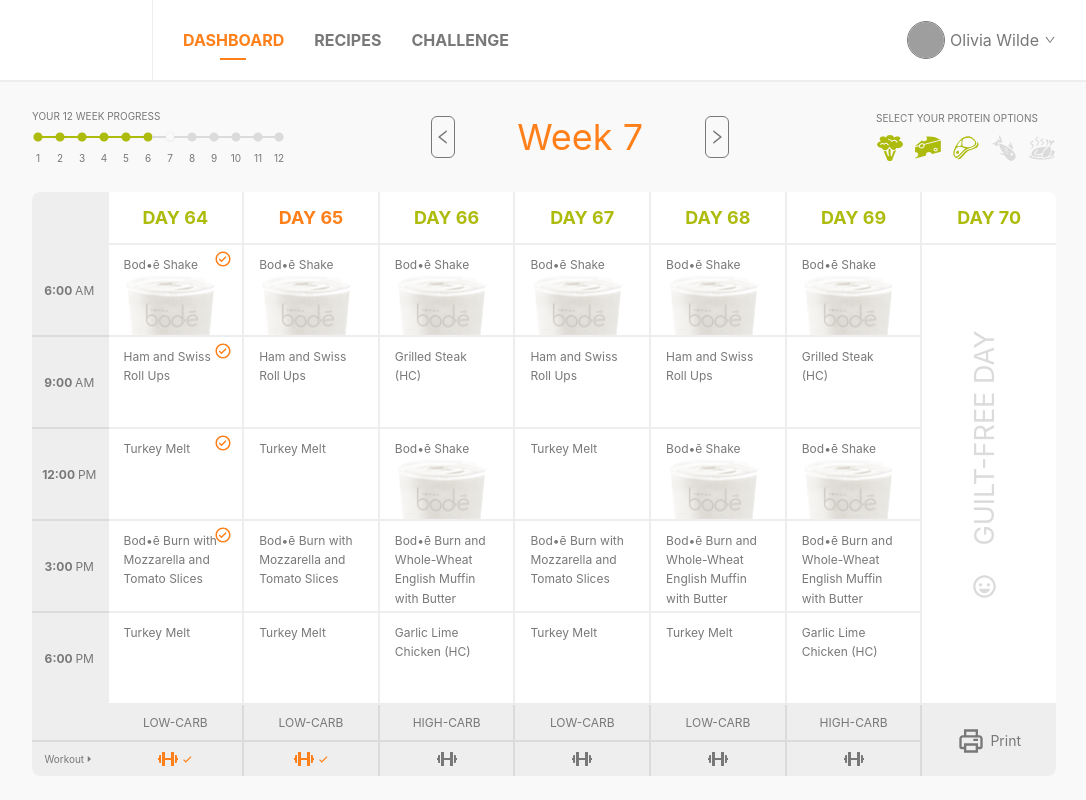
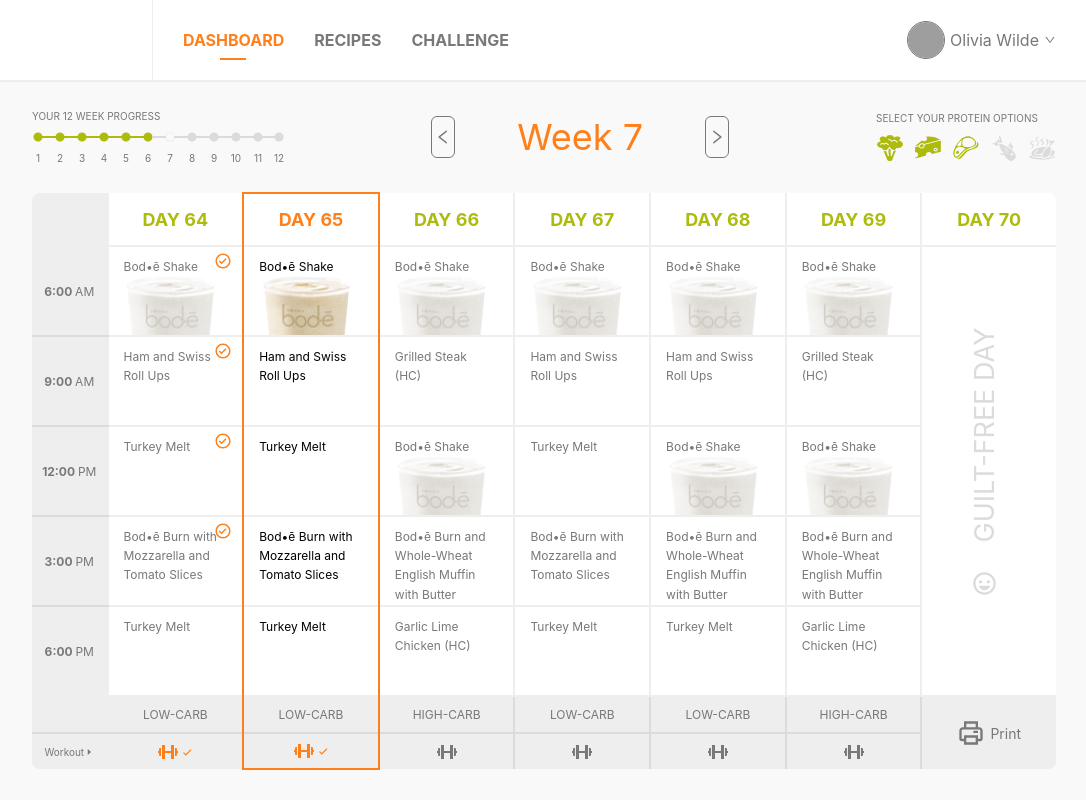
Before and after one commit to konrad-roguszewski/jfd-recruitment-task, a React (Create React App) app: page / in a window 1280 px wide. Shown: the top 800 px of the page, without its empty margins (96-1182 px from the left). Built offline with nearby package versions, Linux system fonts and the light colour scheme; grey boxes are pictures that could not be loaded.

Commit message:
feat: Added current day border to MealPlan

```diff
--- a/src/components/MealPlan.tsx
+++ b/src/components/MealPlan.tsx
@@ -14,7 +14,7 @@
   display: flex;
   flex-direction: column;
   justify-content: space-between;
-  height: 80px;
+  height: 78px;
   width: 95px;
   position: relative;
   img {
@@ -27,6 +27,9 @@
     align-items: center;
     white-space: initial;
     line-height: 1.6;
+    &.currentDay {
+      color: ${props => props.theme.black};
+    }
     svg {
       position: absolute;
       left: 90px;
@@ -45,10 +48,10 @@
   border-collapse: collapse;
   min-width: 100%;
   border-radius: 8px;
-  background: ${props => props.theme.white};
   color: ${props => props.theme.graphite};
   th,
   td {
+    background: ${props => props.theme.white};
     padding: 15px;
     overflow: hidden;
     text-overflow: ellipsis;
@@ -60,27 +63,44 @@
     font-weight: bold;
     border: 2px solid ${props => props.theme.mediumGray};
     border-top: 0;
+    border-bottom: 0;
     text-transform: uppercase;
     color: ${props => props.theme.green};
     font-size: 18px;
     text-align: center;
-    &.active {
+    &.currentDay {
       color: ${props => props.theme.orange};
+      border-color: ${props => props.theme.orange};
+      border-width: 0 2px;
+      border-top: 2px solid;
     }
   }
   th:last-child,
   th:first-child {
     border: 0;
+    & + th {
+      border-right: 0;
+      border-bottom: 0;
+    }
   }
   th:first-child {
     background: ${props => props.theme.mediumGray};
     border-radius: 8px 0 0 0;
+  }
+  th:last-child {
+    border-radius: 0 8px 0 0;
   }
   td {
     padding-top: 10px;
     padding-bottom: 0px;
     font-size: 12px;
     border: 2px solid ${props => props.theme.mediumGray};
+    &.currentDay {
+      border-color: ${props => props.theme.orange};
+      border-width: 0 2px;
+      border-top: 2px solid ${props => props.theme.mediumGray};
+      border-right: 2px solid ${props => props.theme.orange};
+    }
   }
   td:last-child {
     border-right: 0;
@@ -95,6 +115,10 @@
     padding: 0;
     span {
       font-weight: bold;
+    }
+    & + td {
+      border-right: 0;
+      border-bottom: 0;
     }
   }
 `;
@@ -124,7 +148,12 @@
     background: ${props => props.theme.mediumGray};
     text-align: center;
     border: 2px solid ${props => props.theme.darkGray};
+    border-top: 2px solid ${props => props.theme.mediumGray};
     padding: 10px 0;
+    border-right: 0;
+    &.currentDay {
+      border-top: 2px solid ${props => props.theme.mediumGray};
+    }
   }
   td:first-child {
     border-right: 2px solid ${props => props.theme.mediumGray};
@@ -155,6 +184,11 @@
     border-bottom: 0;
     padding: 5px 10px;
     text-align: center;
+    border-right: 0;
+    &.currentDay {
+      border-bottom: 2px solid ${props => props.theme.orange};
+      border-top: 2px solid ${props => props.theme.darkGray};
+    }
     div {
       display: flex;
       justify-content: center;
@@ -202,8 +236,18 @@
   isMealDone: boolean;
 }
 
-export const MealPlan = () => {
+interface ControlPanelProps {
+  currentWeek: number;
+  setCurrentWeek: any;
+}
+
+export const MealPlan = ({
+  currentWeek,
+  setCurrentWeek
+}: ControlPanelProps) => {
   const [data, setData] = useState<UserMealPlan[]>([]);
+  // eslint-disable-next-line @typescript-eslint/no-unused-vars
+  const [currentDay, setCurrentDay] = useState(2);
 
   useEffect(() => loadData(), []);
 
@@ -218,7 +262,7 @@
           <tr>
             <th></th>
             <th>Day 64</th>
-            <th className="active">Day 65</th>
+            <th className="currentDay">Day 65</th>
             <th>Day 66</th>
             <th>Day 67</th>
             <th>Day 68</th>
@@ -234,14 +278,24 @@
             {data
               .filter(meal => meal.mealNumber === 1)
               .map((meal, key) => (
-                <td key={key}>
+                <td
+                  key={key}
+                  className={meal.day === currentDay ? 'currentDay' : ''}
+                >
                   <CellContent>
-                    <span>
+                    <span
+                      className={meal.day === currentDay ? 'currentDay' : ''}
+                    >
                       {meal.mealName}
                       {meal.isMealDone ? <CheckMarkIcon /> : ''}
                     </span>
                     {meal.mealName === 'Bod•ē Shake' ? (
-                      <img src={shakeDisabled} alt="shake" />
+                      <img
+                        src={
+                          meal.day === currentDay ? shakeActive : shakeDisabled
+                        }
+                        alt="shake"
+                      />
                     ) : (
                       ''
                     )}
@@ -264,14 +318,24 @@
             {data
               .filter(meal => meal.mealNumber === 2)
               .map((meal, key) => (
-                <td key={key}>
+                <td
+                  key={key}
+                  className={meal.day === currentDay ? 'currentDay' : ''}
+                >
                   <CellContent>
-                    <span>
+                    <span
+                      className={meal.day === currentDay ? 'currentDay' : ''}
+                    >
                       {meal.mealName}
                       {meal.isMealDone ? <CheckMarkIcon /> : ''}
                     </span>
                     {meal.mealName === 'Bod•ē Shake' ? (
-                      <img src={shakeDisabled} alt="shake" />
+                      <img
+                        src={
+                          meal.day === currentDay ? shakeActive : shakeDisabled
+                        }
+                        alt="shake"
+                      />
                     ) : (
                       ''
                     )}
@@ -286,14 +350,24 @@
             {data
               .filter(meal => meal.mealNumber === 3)
               .map((meal, key) => (
-                <td key={key}>
+                <td
+                  key={key}
+                  className={meal.day === currentDay ? 'currentDay' : ''}
+                >
                   <CellContent>
-                    <span>
+                    <span
+                      className={meal.day === currentDay ? 'currentDay' : ''}
+                    >
                       {meal.mealName}
                       {meal.isMealDone ? <CheckMarkIcon /> : ''}
                     </span>
                     {meal.mealName === 'Bod•ē Shake' ? (
-                      <img src={shakeDisabled} alt="shake" />
+                      <img
+                        src={
+                          meal.day === currentDay ? shakeActive : shakeDisabled
+                        }
+                        alt="shake"
+                      />
                     ) : (
                       ''
                     )}
@@ -308,14 +382,24 @@
             {data
               .filter(meal => meal.mealNumber === 4)
               .map((meal, key) => (
-                <td key={key}>
+                <td
+                  key={key}
+                  className={meal.day === currentDay ? 'currentDay' : ''}
+                >
                   <CellContent>
-                    <span>
+                    <span
+                      className={meal.day === currentDay ? 'currentDay' : ''}
+                    >
                       {meal.mealName}
                       {meal.isMealDone ? <CheckMarkIcon /> : ''}
                     </span>
                     {meal.mealName === 'Bod•ē Shake' ? (
-                      <img src={shakeDisabled} alt="shake" />
+                      <img
+                        src={
+                          meal.day === currentDay ? shakeActive : shakeDisabled
+                        }
+                        alt="shake"
+                      />
                     ) : (
                       ''
                     )}
@@ -330,14 +414,24 @@
             {data
               .filter(meal => meal.mealNumber === 5)
               .map((meal, key) => (
-                <td key={key}>
+                <td
+                  key={key}
+                  className={meal.day === currentDay ? 'currentDay' : ''}
+                >
                   <CellContent>
-                    <span>
+                    <span
+                      className={meal.day === currentDay ? 'currentDay' : ''}
+                    >
                       {meal.mealName}
                       {meal.isMealDone ? <CheckMarkIcon /> : ''}
                     </span>
                     {meal.mealName === 'Bod•ē Shake' ? (
-                      <img src={shakeDisabled} alt="shake" />
+                      <img
+                        src={
+                          meal.day === currentDay ? shakeActive : shakeDisabled
+                        }
+                        alt="shake"
+                      />
                     ) : (
                       ''
                     )}
@@ -348,7 +442,7 @@
           <DietTypeTableRow>
             <td></td>
             <td>low-carb</td>
-            <td>low-carb</td>
+            <td className="currentDay">low-carb</td>
             <td>high-carb</td>
             <td>low-carb</td>
             <td>low-carb</td>
@@ -371,7 +465,7 @@
                 <BiCheck />
               </div>
             </td>
-            <td>
+            <td className="currentDay">
               <div className="active">
                 <BiDumbbell />
                 <BiCheck />
--- a/src/views/Dashboard.tsx
+++ b/src/views/Dashboard.tsx
@@ -26,7 +26,7 @@
   return (
     <Root>
       <ControlPanel currentWeek={currentWeek} setCurrentWeek={setCurrentWeek} />
-      <MealPlan />
+      <MealPlan currentWeek={currentWeek} setCurrentWeek={setCurrentWeek} />
     </Root>
   );
 };
```
